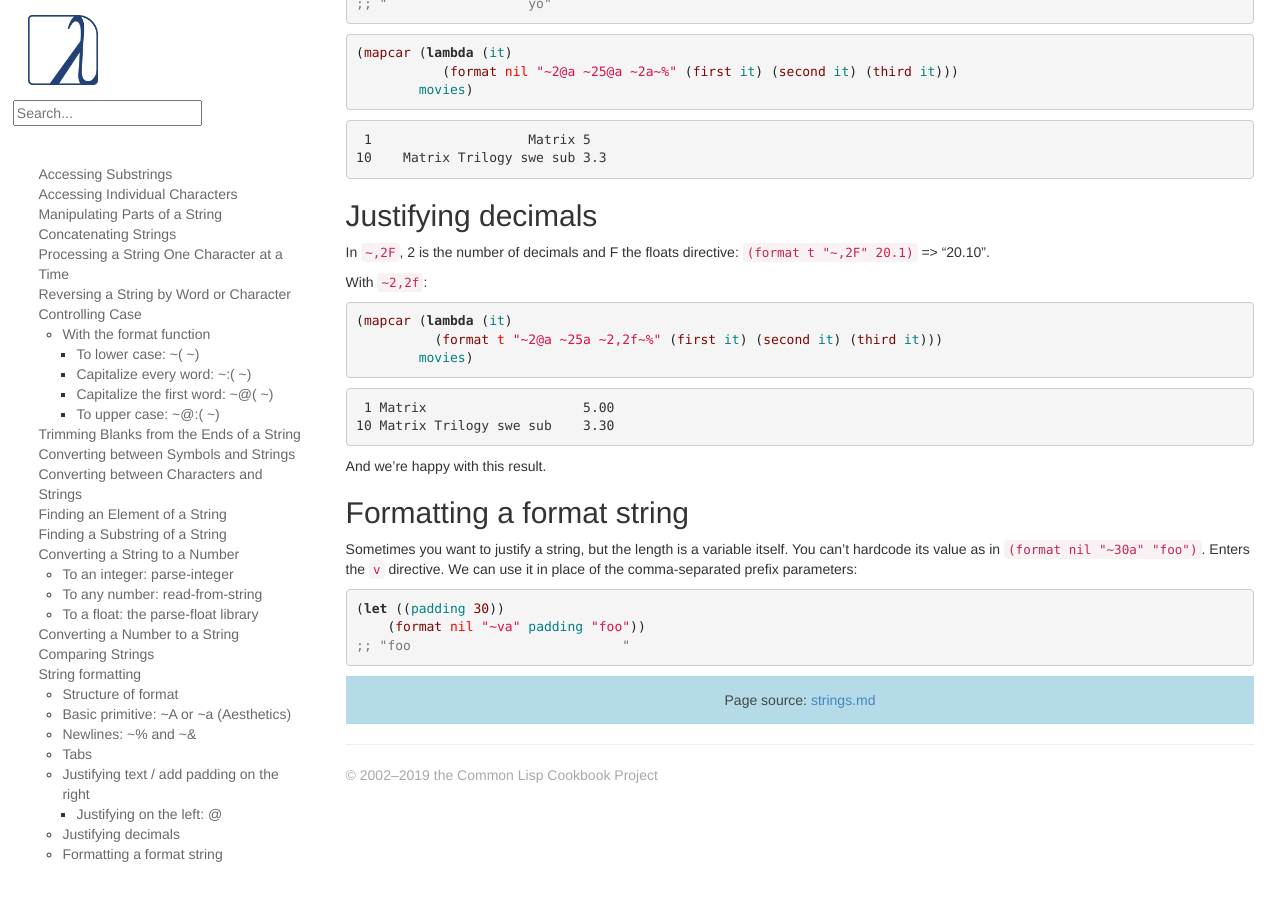
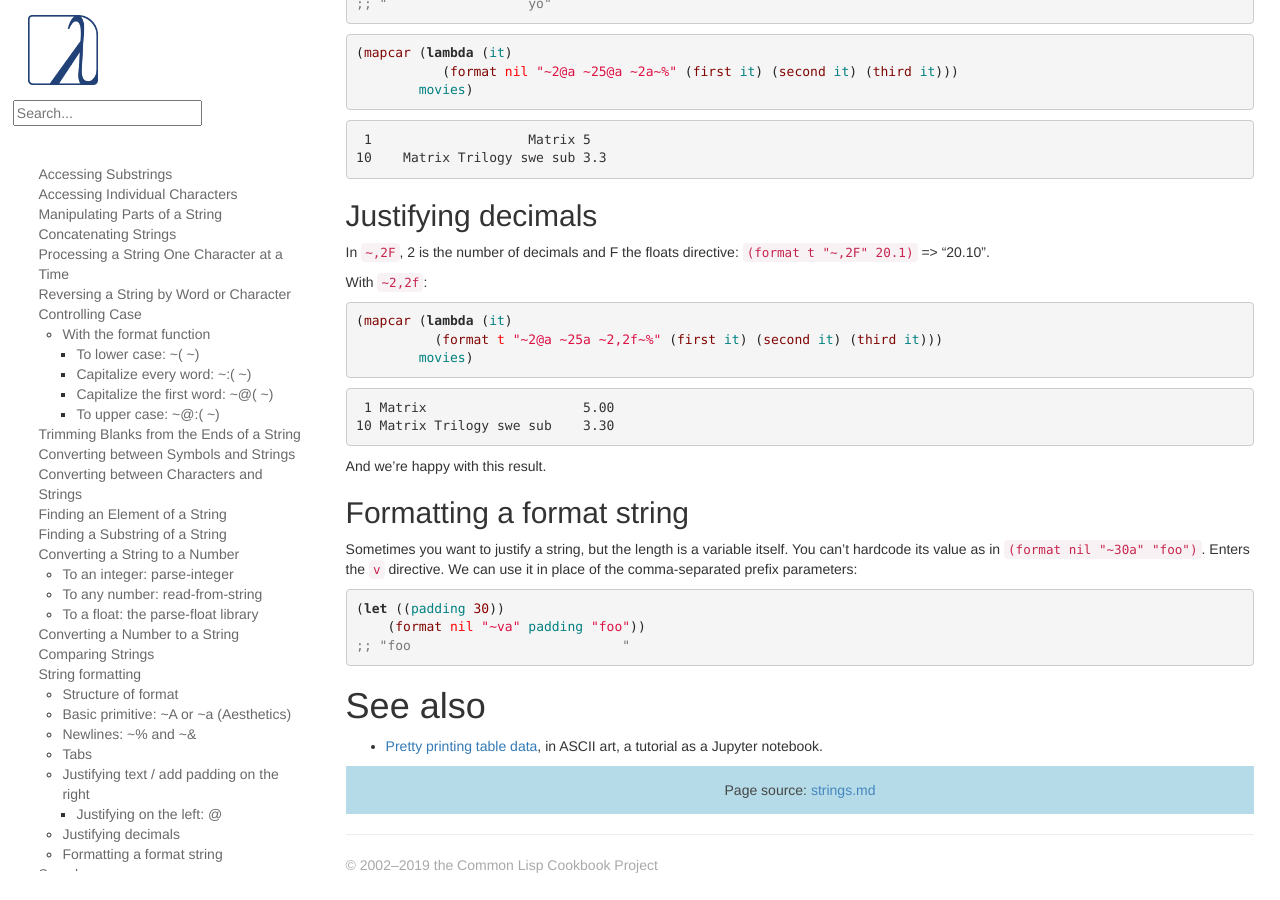
Before and after one commit to LispCookbook/cl-cookbook, a Jekyll site: the page built from strings.md, in a window 1280 px wide and 900 px high, scrolled down 14917 px. Built offline with Jekyll 4.4.1, drawn with Linux system fonts in a browser that asks for light colours.

Commit message:
strings: see also Jupyter notebook to pretty print table data

```diff
--- a/strings.md
+++ b/strings.md
@@ -975,3 +975,7 @@ comma-separated prefix parameters:
     (format nil "~va" padding "foo"))
 ;; "foo                           "
 ~~~
+
+# See also
+
+* [Pretty printing table data](https://gist.github.com/WetHat/a49e6f2140b401a190d45d31e052af8f), in ASCII art, a tutorial as a Jupyter notebook.
```
